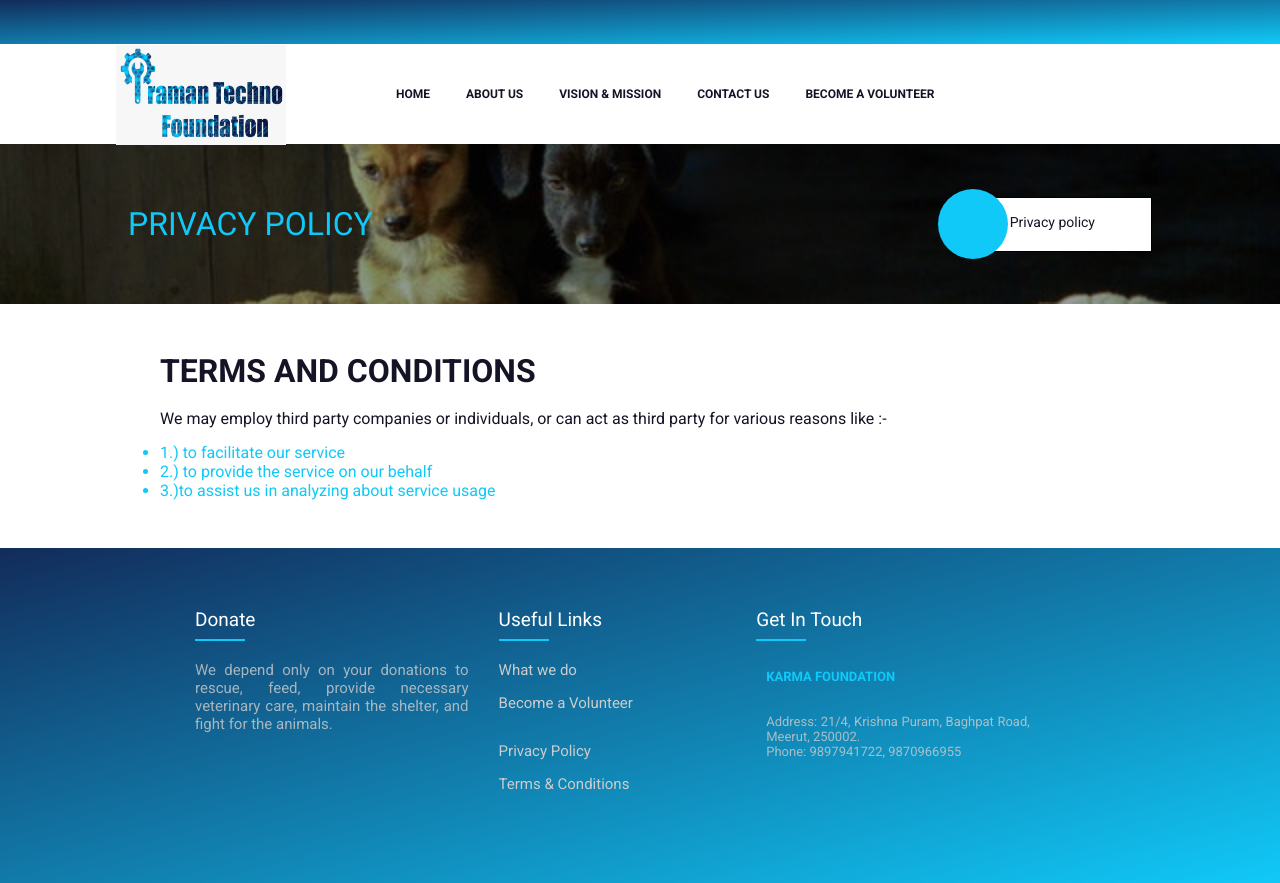
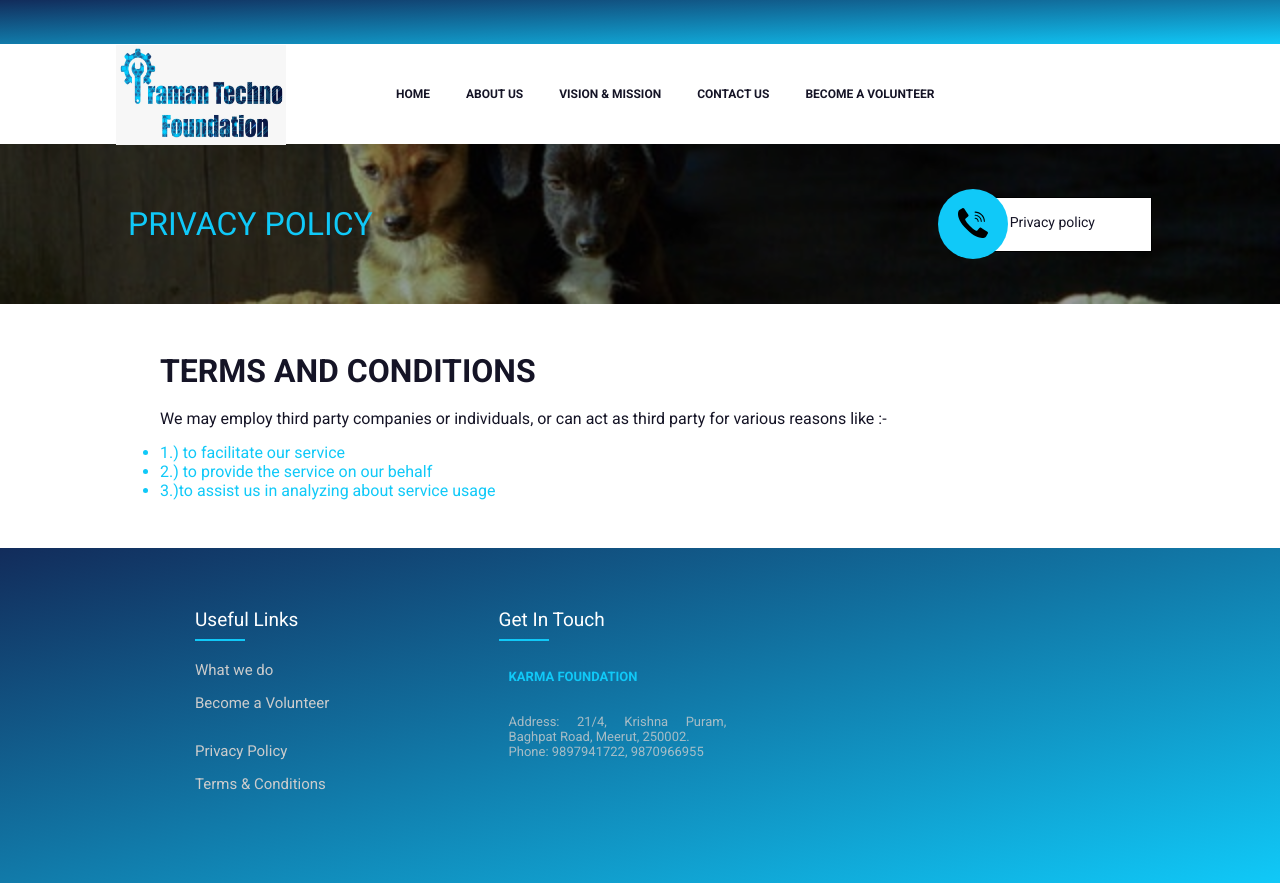
Before and after one commit to onebyezero/pramantechnofoundation, a React (Create React App) app: page /terms in a window 1280 px wide. Built offline with nearby package versions, Linux system fonts and the light colour scheme.

Commit message:
latest changes

```diff
--- a/src/components/CommonStrip.js
+++ b/src/components/CommonStrip.js
@@ -1,4 +1,7 @@
 import React from 'react';
+import PhoneIcon from '../svgs/PhoneIcon';
+import SeeIcon from '../svgs/SeeIcon';
+import InfoIcon from '../svgs/InfoIcon';
 
 const CommonStrip = (props) => {
   const { history } = props;
@@ -10,7 +13,7 @@ const CommonStrip = (props) => {
           {props.title}
           <div className="home-button-container">
             <div className="home-button" onClick={() => history.push({pathname: '/home'})}>
-              <i class="fas fa-home"></i>
+              {props.title==='About Us' ? <InfoIcon/> : (props.title === 'Vision And Mission' ? <SeeIcon/> : <PhoneIcon/>) }
             </div>
           </div>
         </div>
--- a/src/components/ContactPage.js
+++ b/src/components/ContactPage.js
@@ -39,7 +39,10 @@ const ContactPage = (props) => {
                       <br></br>
                       <span style={{fontWeight: 'bold'}}>Phone: </span> 9897941722, 9870966955
                       <br></br>
-                      <span style={{fontWeight: 'bold'}}>E-Mail: </span> report @karmafoundation.ngo
+                      <span style={{fontWeight: 'bold'}}>E-Mail: </span> support@pramantechnofoundation.com
+                      <br/>
+                      &nbsp;&nbsp;&nbsp;&nbsp;&nbsp;&nbsp;&nbsp;&nbsp;&nbsp;&nbsp;&nbsp;&nbsp;&nbsp;&nbsp;&nbsp;
+                       info@pramantechnofoundation.com
                       <br></br>
                     </h6>
                     {/* <div className="social-icons contact">
--- a/src/components/Footer.js
+++ b/src/components/Footer.js
@@ -21,12 +21,7 @@ const Footer = (props) => {
 
   return (
     <div className="footer-container">
-      <div className="footer-items">
-        <h2>Donate</h2>
-        <p>
-          We depend only on your donations to rescue, feed, provide necessary veterinary care, maintain the shelter, and fight for the animals.
-        </p>
-      </div>
+
       <div className="footer-items">
         <h2>Useful Links</h2>
         <div>
--- a/src/components/HomePage.js
+++ b/src/components/HomePage.js
@@ -67,14 +67,14 @@ const HomePage = () => {
               <h1 ref={setRef}>Welcome to Praman Techno Foundation</h1>
             </div>
             <div className="welcome-story">
-              <section className="welcome-video">
+              {/* <section className="welcome-video">
                 <div>
                   <video width="100%" height="auto" controls controlsList="nodownload" poster={PosterImage}>
                     <source src={DogVideo}></source>
                   Your Browser Does Not Support The Video Tag.
               </video>
                 </div>
-              </section>
+              </section> */}
               <section className="welcome-text">
                 <h1>Our Vision</h1>
                   <p>
--- /dev/null
+++ b/src/svgs/InfoIcon.js
@@ -0,0 +1,9 @@
+import React from 'react';
+
+export default function() {
+  return (
+    <div>
+      <svg id="Capa_1" height="30px" viewBox="0 0 524.235 524.235" width="30px" xmlns="http://www.w3.org/2000/svg"><path d="m262.118 0c-144.53 0-262.118 117.588-262.118 262.118s117.588 262.118 262.118 262.118 262.118-117.588 262.118-262.118-117.589-262.118-262.118-262.118zm17.05 417.639c-12.453 2.076-37.232 7.261-49.815 8.303-10.651.882-20.702-5.215-26.829-13.967-6.143-8.751-7.615-19.95-3.968-29.997l49.547-136.242h-51.515c-.044-28.389 21.25-49.263 48.485-57.274 12.997-3.824 37.212-9.057 49.809-8.255 7.547.48 20.702 5.215 26.829 13.967 6.143 8.751 7.615 19.95 3.968 29.997l-49.547 136.242h51.499c.01 28.356-20.49 52.564-48.463 57.226zm15.714-253.815c-18.096 0-32.765-14.671-32.765-32.765 0-18.096 14.669-32.765 32.765-32.765s32.765 14.669 32.765 32.765c0 18.095-14.668 32.765-32.765 32.765z"/></svg>
+    </div>
+  );
+}
--- /dev/null
+++ b/src/svgs/PhoneIcon.js
@@ -0,0 +1,62 @@
+import React from 'react';
+
+export default function PhoneIcon() {
+  return (
+    <div>
+      <svg version="1.1" id="Capa_1" xmlns="http://www.w3.org/2000/svg" viewBox="0 0 512.006 512.006" x="0px" y="0px" height="30px" width="30px">
+        <g>
+          <g>
+            <g>
+              <path d="M502.05,407.127l-56.761-37.844L394.83,335.65c-9.738-6.479-22.825-4.355-30.014,4.873l-31.223,40.139
+				c-6.707,8.71-18.772,11.213-28.39,5.888c-21.186-11.785-46.239-22.881-101.517-78.23c-55.278-55.349-66.445-80.331-78.23-101.517
+				c-5.325-9.618-2.822-21.683,5.888-28.389l40.139-31.223c9.227-7.188,11.352-20.275,4.873-30.014l-32.6-48.905L104.879,9.956
+				C98.262,0.03,85.016-2.95,74.786,3.185L29.95,30.083C17.833,37.222,8.926,48.75,5.074,62.277
+				C-7.187,106.98-9.659,205.593,148.381,363.633s256.644,155.56,301.347,143.298c13.527-3.851,25.055-12.758,32.194-24.876
+				l26.898-44.835C514.956,426.989,511.976,413.744,502.05,407.127z"/>
+              <path d="M291.309,79.447c82.842,0.092,149.977,67.226,150.069,150.069c0,4.875,3.952,8.828,8.828,8.828
+				c4.875,0,8.828-3.952,8.828-8.828c-0.102-92.589-75.135-167.622-167.724-167.724c-4.875,0-8.828,3.952-8.828,8.828
+				C282.481,75.494,286.433,79.447,291.309,79.447z"/>
+              <path d="M291.309,132.412c53.603,0.063,97.04,43.501,97.103,97.103c0,4.875,3.952,8.828,8.828,8.828
+				c4.875,0,8.828-3.952,8.828-8.828c-0.073-63.349-51.409-114.686-114.759-114.759c-4.875,0-8.828,3.952-8.828,8.828
+				C282.481,128.46,286.433,132.412,291.309,132.412z"/>
+              <path d="M291.309,185.378c24.365,0.029,44.109,19.773,44.138,44.138c0,4.875,3.952,8.828,8.828,8.828
+				c4.875,0,8.828-3.952,8.828-8.828c-0.039-34.111-27.682-61.754-61.793-61.793c-4.875,0-8.828,3.952-8.828,8.828
+				C282.481,181.426,286.433,185.378,291.309,185.378z"/>
+            </g>
+          </g>
+        </g>
+        <g>
+        </g>
+        <g>
+        </g>
+        <g>
+        </g>
+        <g>
+        </g>
+        <g>
+        </g>
+        <g>
+        </g>
+        <g>
+        </g>
+        <g>
+        </g>
+        <g>
+        </g>
+        <g>
+        </g>
+        <g>
+        </g>
+        <g>
+        </g>
+        <g>
+        </g>
+        <g>
+        </g>
+        <g>
+        </g>
+      </svg>
+
+    </div >
+  );
+}
--- /dev/null
+++ b/src/svgs/SeeIcon.js
@@ -0,0 +1,62 @@
+import React from 'react';
+
+export default function SeeIcon() {
+  return (
+    <div>
+      <svg version="1.1" id="Capa_1" xmlns="http://www.w3.org/2000/svg" x="0px" y="0px"
+        viewBox="0 0 512.006 512.006" height="30px" width="30px">
+        <g>
+          <g>
+            <path d="M508.778,369.783l-68.271-256.895c-3.208-12.685-11.594-24.143-23.771-32.626c-1.344-11.92-8.099-23.08-19.019-31.126
+			C386.659,40.987,372.198,36.5,357,36.5s-29.659,4.487-40.718,12.636C304.028,58.165,297,71.112,297,84.658
+			c0,4.789,0.87,9.524,2.555,14.047C294.651,106.716,292,115.61,292,124.71v16.79c-10.562-4.542-23.04-7-36-7
+			c-12.96,0-25.438,2.458-36,7v-16.79c0-9.1-2.651-17.994-7.555-26.006C214.13,94.182,215,89.447,215,84.658
+			c0-13.545-7.028-26.493-19.282-35.522C184.659,40.987,170.198,36.5,155,36.5s-29.659,4.487-40.718,12.636
+			c-10.92,8.046-17.675,19.207-19.019,31.126c-12.177,8.484-20.563,19.941-23.771,32.626L3.222,369.783
+			C1.627,374.8,0,386.083,0,390.5c0,23.585,12.049,45.453,33.927,61.573C54.43,467.18,81.446,475.5,110,475.5
+			s55.57-8.32,76.073-23.427C207.951,435.953,220,414.085,220,390.5v-44.031c8.217,10.94,21.295,18.031,36,18.031
+			s27.783-7.091,36-18.031V390.5c0,23.585,12.049,45.453,33.927,61.573C346.43,467.18,373.446,475.5,402,475.5
+			c28.554,0,55.57-8.32,76.073-23.427C499.951,435.953,512,414.085,512,390.5C512,386.083,510.373,374.8,508.778,369.783z
+			 M168.277,427.922C152.894,439.257,132.196,445.5,110,445.5s-42.894-6.243-58.277-17.578C37.715,417.6,30,404.31,30,390.5
+			c0-30.333,39.667-55,80-55c22.196,0,42.893,6.243,58.277,17.578C182.285,363.4,190,376.69,190,390.5
+			S182.285,417.6,168.277,427.922z M256,334.5c-8.271,0-15-6.729-15-15s6.729-15,15-15s15,6.729,15,15S264.271,334.5,256,334.5z
+			 M460.277,427.922C444.894,439.257,424.196,445.5,402,445.5c-22.196,0-42.894-6.243-58.277-17.578
+			C329.715,417.6,322,404.31,322,390.5s7.715-27.1,21.723-37.422C359.107,341.743,379.804,335.5,402,335.5c40.333,0,80,24.667,80,55
+			C482,404.31,474.285,417.6,460.277,427.922z"/>
+          </g>
+        </g>
+        <g>
+        </g>
+        <g>
+        </g>
+        <g>
+        </g>
+        <g>
+        </g>
+        <g>
+        </g>
+        <g>
+        </g>
+        <g>
+        </g>
+        <g>
+        </g>
+        <g>
+        </g>
+        <g>
+        </g>
+        <g>
+        </g>
+        <g>
+        </g>
+        <g>
+        </g>
+        <g>
+        </g>
+        <g>
+        </g>
+      </svg>
+
+    </div >
+  );
+}
```
Also changed, not shown: src/images/image-skill.jpg.
